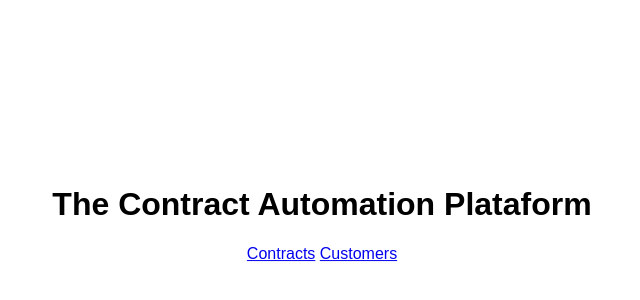
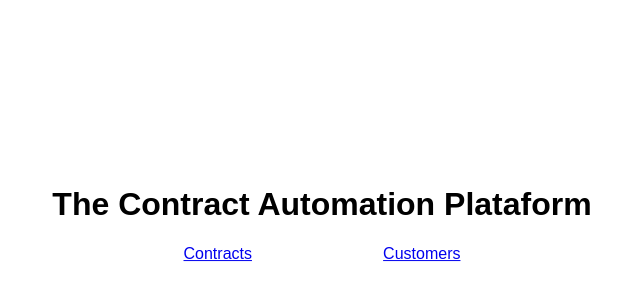
Before and after one commit to stefanie-vicente/contracts, a React (Create React App) app: page / in a window 1280 px wide. Shown: the part 186-486 px from the top of the page, without its empty margins (318-958 px from the left). Built offline with nearby package versions, Linux system fonts and the light colour scheme.

Commit message:
Style fixes

```diff
--- a/src/components/styledComponents.tsx
+++ b/src/components/styledComponents.tsx
@@ -2,16 +2,17 @@ import styled from '@emotion/styled';
 
 export const CardsList = styled.div({
   display: 'flex',
-  flexWrap: 'wrap'
+  flexWrap: 'wrap',
 });
 
 export const Card = styled.div({
   border: '1px solid',
   flexBasis: '15%',
+  minWidth: '100px',
 });
 
 export const CardTitle = styled.p({
-  fontWeight: 'bold'
+  fontWeight: 'bold',
 });
 
 export const List = styled.ul({
@@ -21,7 +22,7 @@ export const List = styled.ul({
 });
 
 export const ListItem = styled.li({
-  margin: '10px 0'
+  margin: '10px 0',
 });
 
-export const Button = styled.button({})
+export const Button = styled.button({});
--- a/src/pages/home/Home.tsx
+++ b/src/pages/home/Home.tsx
@@ -7,17 +7,21 @@ const HomeDiv = styled.div({
   top: '50%',
   left: '50%',
   transform: 'translate(-50%, -50%)',
-  textAlign: 'center'
-})
+  textAlign: 'center',
+});
+
+const LinksDiv = styled.div({
+  display: 'flex',
+  justifyContent: 'space-evenly',
+});
 
 const Home = () => (
   <HomeDiv>
     <h1>The Contract Automation Plataform</h1>
-    <span>
+    <LinksDiv>
       <Link to="/contracts">Contracts</Link>
-      {' '}
       <Link to="/customers">Customers</Link>
-    </span>
+    </LinksDiv>
   </HomeDiv>
 );
 
```
